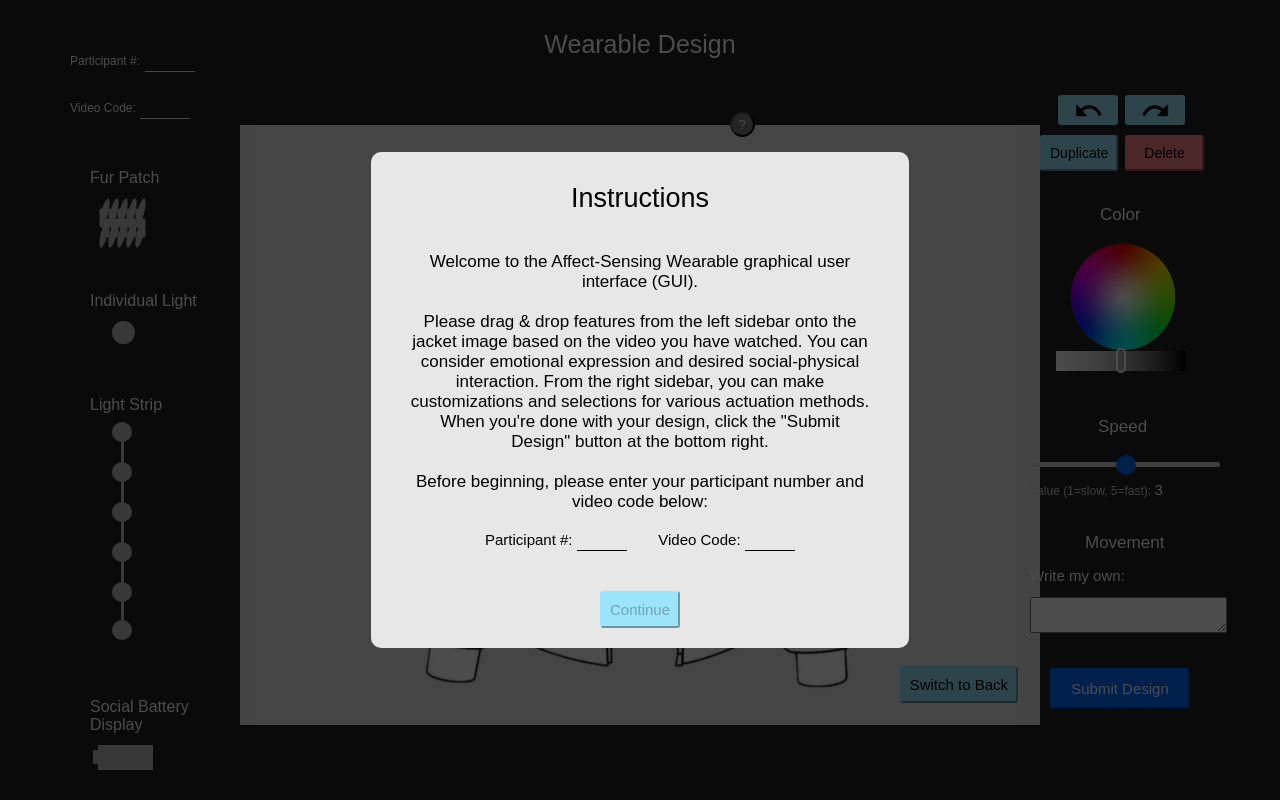
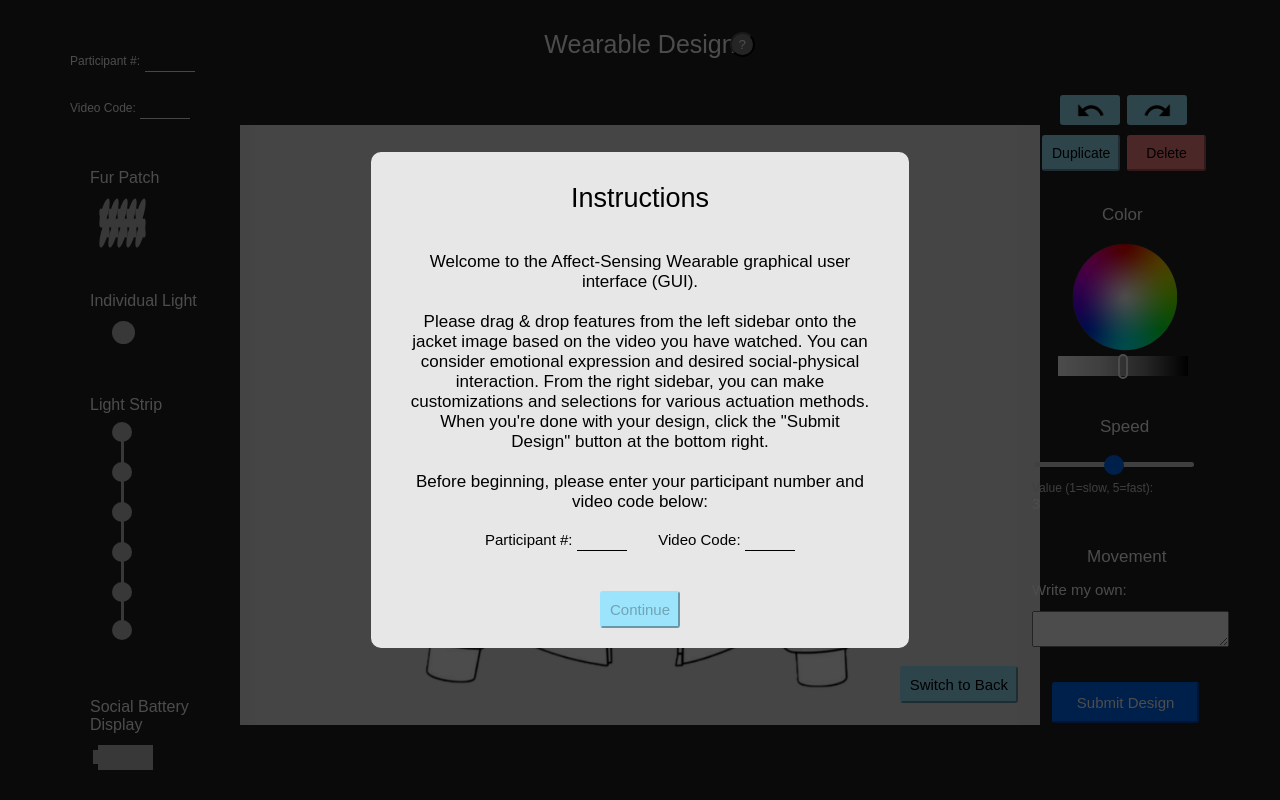
Before and after one commit to SaPHaRI-Lab/ASW-GUI, a plain HTML site: page asw-current/public/index.html in a window 1280 px wide. Drawn offline with Linux system fonts and the light colour scheme.

Commit message:
minor formatting fix, still working on shift click

```diff
--- a/asw-current/public/index.html
+++ b/asw-current/public/index.html
@@ -1,7 +1,9 @@
 <link rel="stylesheet" href="style.css" />
 <script src="script.js"></script>
-<h1 id="title">Wearable Design</h1>
-<button id="info-button">?</button>
+<div class="title-container">
+  <h1 id="title">Wearable Design</h1>
+  <button id="info-button">?</button>
+</div>
 <body>
   <div class="popup">
     <div class="popup-instructions">
--- a/asw-current/public/style.css
+++ b/asw-current/public/style.css
@@ -117,21 +117,6 @@ body {
   align-items: center;
   position: relative;
 }
-/*.jacketbox {
-  width: 800px;
-  height: 600px;
-  max-width: 60vw;
-  max-height: 80vh;
-  min-width: 400px;
-  min-height: 300px;
-  display: flex;
-  justify-content: center;
-  align-items: center;
-  background-color: #E6E6E6;
-  position: relative;
-  padding: 20px;
-  box-sizing: border-box;
-}*/
 
 /*.container {
   display: flex;
@@ -195,14 +180,14 @@ body {
   position: absolute;
 }
 
-/*.customization {
+.customization {
   width: 10%;
   padding: 120px;
   position: absolute;
   right: 0;
   padding-top: 95px;
-}*/
-.customization {
+}
+/*.customization {
   width: 150px;
   height: 100vh;
   position: absolute;
@@ -210,18 +195,18 @@ body {
   top: 0;
   bottom: 0;
   /*background-color: #232323;*/
-  padding: 95px 100px 15px;
+  /*padding: 95px 100px 15px;
   overflow-y: auto;
 }
 .customization::after {
   content: '';
   height: 50px;
   display: block;
-}
+}*/
 
 #info-button {
   border-radius: 100%;
-  margin-bottom: 43%;
+  top: 32px;
   margin-left: 57%;
   color: white;
   background: rgb(126, 126, 126);
```
Also changed, not shown: asw-current/public/script.js (+28 -3 lines).
